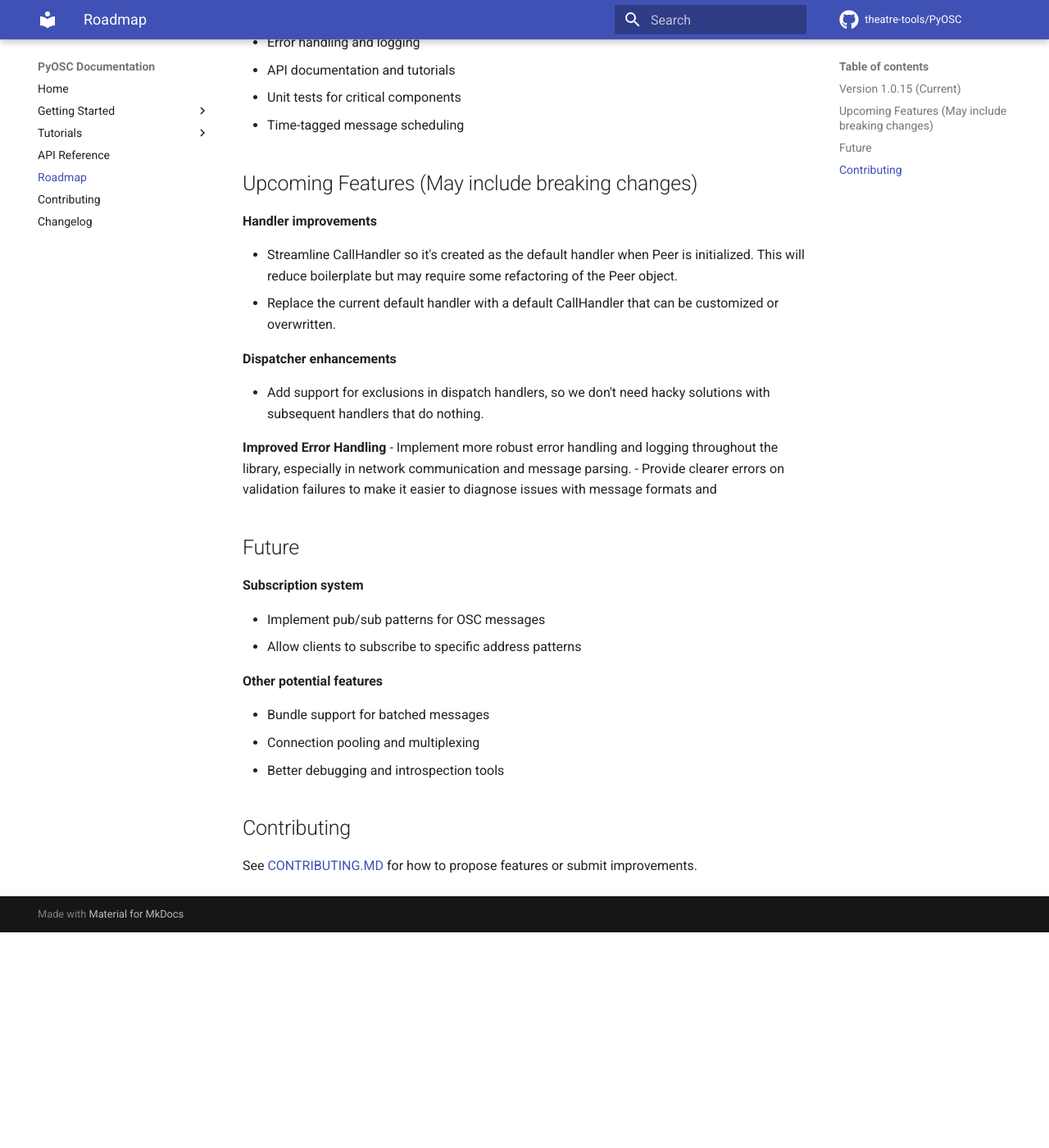
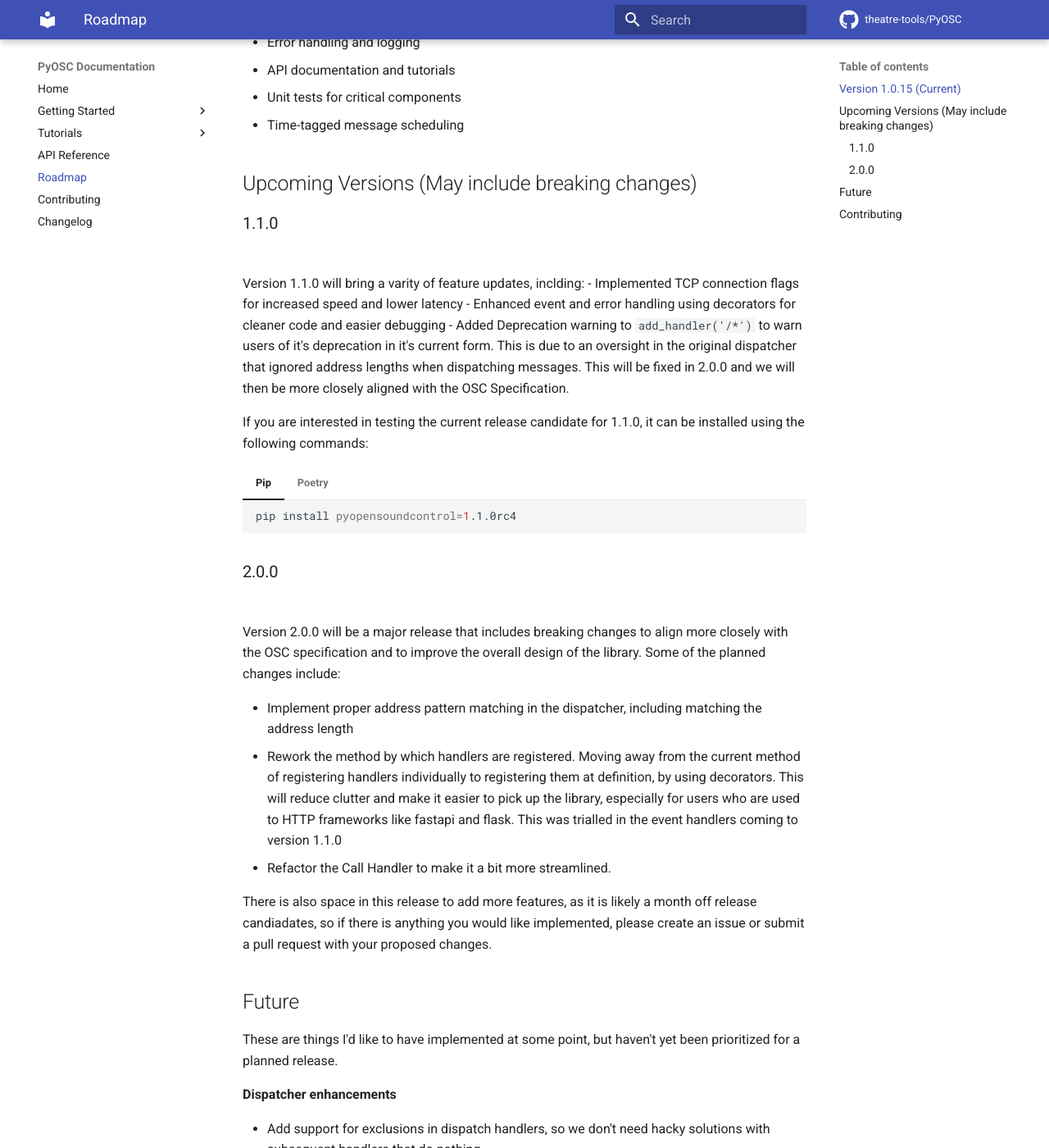
Before and after one commit to Theatre-Tools/PyOSC, an MkDocs documentation site: the page built from docs/roadmap.md, in a window 1280 px wide and 1400 px high, scrolled down 409 px. Shown: the whole window at 82% size. Built offline with MkDocs 1.6.1 and Material for MkDocs 9.7.7, drawn with Linux system fonts in a browser that asks for light colours; comment, search, counter and statistics services are not loaded; the version menu is left out; before the commit the page ends 1546 px from its top, so only the background shows below that.

Commit message:
docs: update roadmap with upcoming features and enhancements for versions 1.1.0 and 2.0.0

````diff
--- a/docs/roadmap.md
+++ b/docs/roadmap.md
@@ -15,12 +15,44 @@ The initial release covers the core functionality needed for OSC communication i
 - Time-tagged message scheduling
 
 
-## Upcoming Features (May include breaking changes)
+## Upcoming Versions (May include breaking changes)
 
-**Handler improvements**
+### 1.1.0 <br>
+Version 1.1.0 will bring a varity of feature updates, inclding:
+  - Implemented TCP connection flags for increased speed and lower latency
+  - Enhanced event and error handling using decorators for cleaner code and easier debugging
+  - Added Deprecation warning to ```add_handler('/*')``` to warn users of it's deprecation in it's current form. This is due to an oversight in the original dispatcher that ignored address lengths when dispatching messages. This will be fixed in 2.0.0 and we will then be more closely aligned with the OSC Specification.
 
-- Streamline CallHandler so it's created as the default handler when Peer is initialized. This will reduce boilerplate but may require some refactoring of the Peer object.
-- Replace the current default handler with a default CallHandler that can be customized or overwritten.
+If you are interested in testing the current release candidate for 1.1.0, it can be installed using the following commands:
+
+=== "Pip"
+
+    ```bash
+    pip install pyopensoundcontrol=1.1.0rc4
+    ```
+=== "Poetry"
+
+    ```bash
+    poetry add pyopensoundcontrol=1.1.0rc4
+    ```
+
+
+### 2.0.0 <br>
+Version 2.0.0 will be a major release that includes breaking changes to align more closely with the OSC specification and to improve the overall design of the library. Some of the planned changes include:
+
+- Implement proper address pattern matching in the dispatcher, including matching the address length
+- Rework the method by which handlers are registered. Moving away from the current method of registering handlers individually to registering them at definition, by using decorators. This will reduce clutter and make it easier to pick up the library, especially for users who are used to HTTP frameworks like fastapi and flask. This was trialled in the event handlers coming to version 1.1.0
+- Refactor the Call Handler to make it a bit more streamlined.
+
+There is also space in this release to add more features, as it is likely a month off release candiadates, so if there is anything you would like implemented, please create an issue or submit a pull request with your proposed changes.
+
+
+
+
+
+## Future
+
+These are things I'd like to have implemented at some point, but haven't yet been prioritized for a planned release.
 
 **Dispatcher enhancements**
 
````
Also changed, not shown: other parts of docs/roadmap.md (+0 -1 lines).
